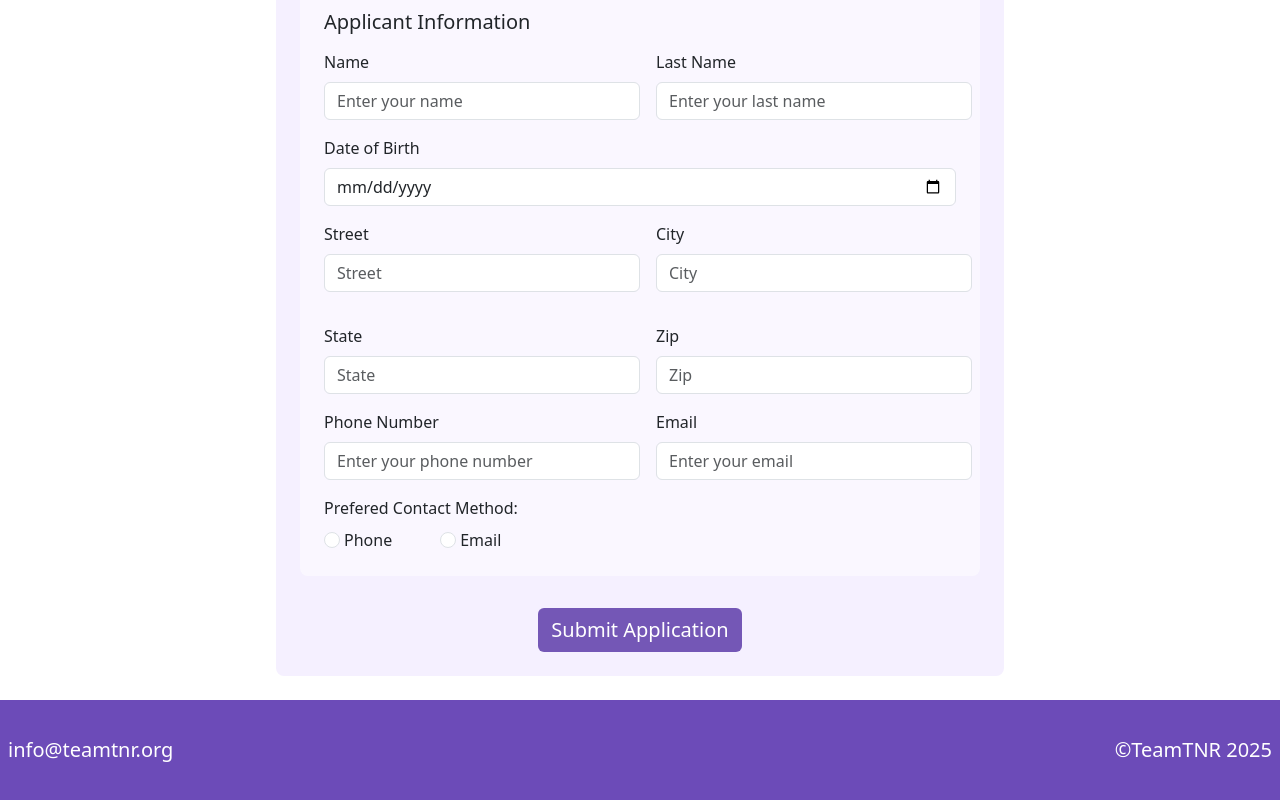
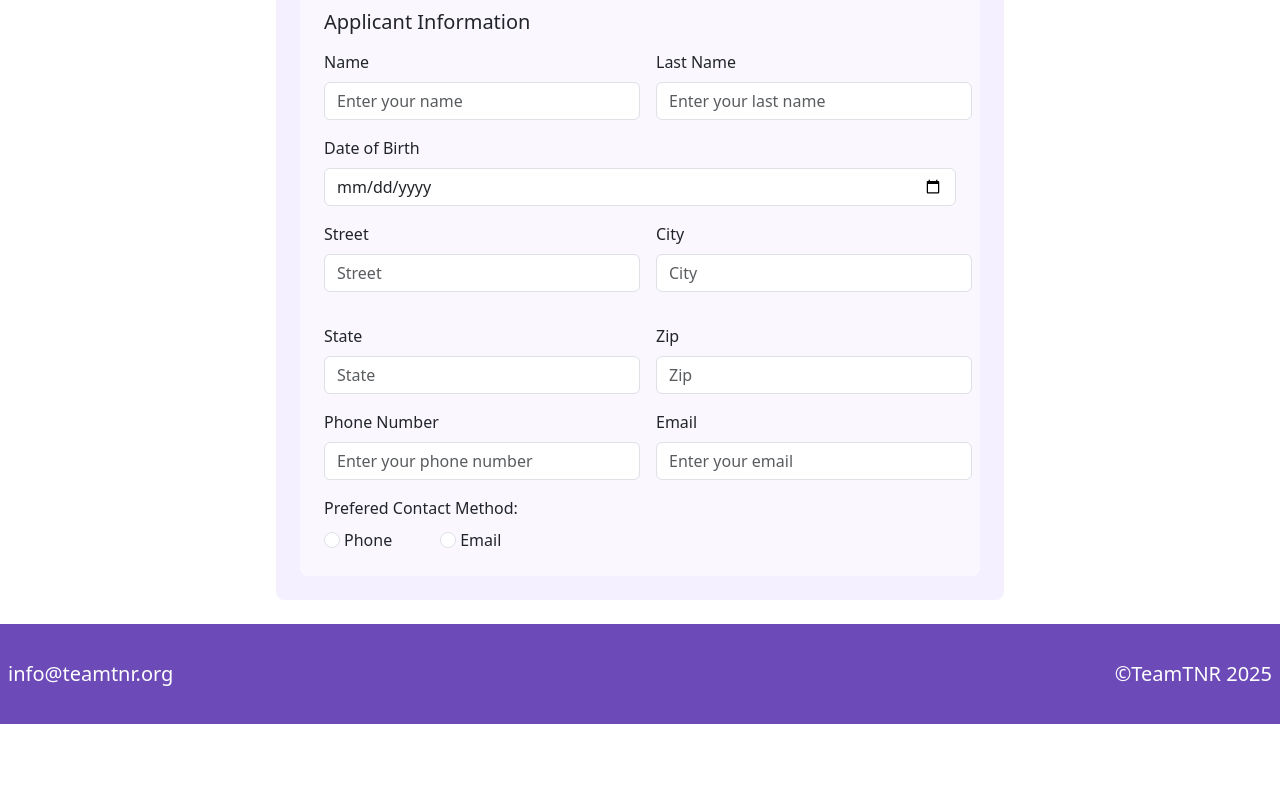
Before and after one commit to AbrahanTV/TeamTNR-Web-Application-Dashboard-, a React (Vite) app: page /application-page in a window 1280 px wide. Shown: the part 517-1317 px from the top of the page. After the commit the page ends 1241 px from the top, so only its background shows below. Built offline with nearby package versions, Linux system fonts and the light colour scheme.

Commit message:
Applicant Information Submission working

```diff
--- a/src/components/ApplicationForm.jsx
+++ b/src/components/ApplicationForm.jsx
@@ -5,9 +5,6 @@ import HouseholdInformation from "./HouseholdInformation";
 import PetHistory from "./PetHistory";
 
 const ApplicationForm = () => {
-  /* const [showAlert, setShowAlert] = useState(false);
-  const [showError, setShowError] = useState(false); */
-
   const { steps, currentStepIndex, step, isFirstStep, back, next } =
     MultiStepForm([
       <ApplicantInformation />,
@@ -15,50 +12,61 @@ const ApplicationForm = () => {
       <PetHistory />,
     ]);
 
-  const submitForm = async (e) => {
-    e.preventDefault();
+  async function handleNext() {
+    if (currentStepIndex === 0) {
+      const ok = await submitApplicantStep1();
+      if (!ok) return;
+    }
+    next();
+  }
 
-    const payload = {
-      name: document.getElementById("name").value.trim(),
-      lastName: document.getElementById("lastName").value.trim(),
-      companyName: document.getElementById("companyName").value.trim() || null,
-      email: document.getElementById("email").value.trim(),
-      message: document.getElementById("message").value.trim(),
+  async function submitApplicantStep1() {
+    const preferPhone = document.getElementById("radioPhone")?.checked;
+    const preferEmail = document.getElementById("radioEmail")?.checked;
+    const preferedMethod = preferPhone
+      ? "phone"
+      : preferEmail
+      ? "email"
+      : undefined;
+
+    const body = {
+      name: document.getElementById("name")?.value?.trim(),
+      lastName: document.getElementById("lastName")?.value?.trim(),
+      dob: document.getElementById("dob")?.value,
+      street: document.getElementById("street")?.value?.trim(),
+      city: document.getElementById("city")?.value?.trim(),
+      state: document.getElementById("state")?.value?.trim(),
+      zip: document.getElementById("zip")?.value?.trim(),
+      phoneNumber: document.getElementById("phoneNumber")?.value?.trim(),
+      email: document.getElementById("email")?.value?.trim(),
+      preferedMethod,
     };
 
-    /* const emailHtml = await render(<Welcome />); */
+    try {
+      const VITE_API_BASE = import.meta.env.VITE_API_BASE || "";
+      const response = await fetch(
+        `${VITE_API_BASE}/api/forms/applicant/validate-step-1`,
+        {
+          method: "POST",
+          headers: { "Content-Type": "application/json" },
+          body: JSON.stringify(body),
+        }
+      );
 
-    try {
-      const url = import.meta.env.VITE_API_BASE
-        ? `${import.meta.env.VITE_API_BASE}/api/application-form`
-        : "/api/application-form";
+      const json = await response.json();
 
-      console.log("posting to:", url);
-
-      const res = await fetch(url, {
-        method: "POST",
-        headers: { "Content-Type": "application/json" },
-        body: JSON.stringify({ ...payload /* emailHtml */ }),
-      });
-
-      const data = await res.json();
-      if (!res.ok || !data.ok) {
-        setShowError(true);
-        setTimeout(() => setShowError(false), 3000);
-        return;
+      if (!response.ok || json.ok === false) {
+        console.error("Validation errors:", json.errors || json);
+        return false;
       }
 
-      setShowAlert(true);
-      e.target.reset();
-      setTimeout(() => {
-        setShowAlert(false);
-        window.location.href = "/";
-      }, 3000);
-    } catch (err) {
-      setShowError(true);
-      setTimeout(() => setShowError(false), 3000, err);
+      console.log("Validation successful:", json.data || json);
+      return true;
+    } catch (error) {
+      console.error("Error submitting applicant step 1:", error);
+      return false;
     }
-  };
+  }
 
   return (
     <>
@@ -71,10 +79,7 @@ const ApplicationForm = () => {
       </style>
 
       <div className="form-cont p-4 container d-flex justify-content-center align-items-center">
-        <form
-          onSubmit={submitForm}
-          className="form form-bg-color pt-2 p-4 rounded-3 col-md-8"
-        >
+        <form className="form form-bg-color pt-2 p-4 rounded-3 col-md-8">
           <div className="form-pages page-numbers d-flex justify-content-end align-items-center pb-2">
             {currentStepIndex + 1} / {steps.length}
           </div>
@@ -91,7 +96,7 @@ const ApplicationForm = () => {
             )}
             <button
               type="button"
-              onClick={next}
+              onClick={handleNext}
               className="btn btn-sm my-btn  mb-1"
             >
               Next
@@ -100,7 +105,7 @@ const ApplicationForm = () => {
 
           {step}
 
-          <div className="btn-cont mt-3 d-flex justify-content-center align-items-center">
+          {/* <div className="btn-cont mt-3 d-flex justify-content-center align-items-center">
             <button
               className="btn btn-md text-white fs-5 mt-3"
               id="sumbitFormBtn"
@@ -108,7 +113,7 @@ const ApplicationForm = () => {
             >
               Submit Application
             </button>
-          </div>
+          </div> */}
         </form>
       </div>
     </>
--- a/src/components/PetHistory.jsx
+++ b/src/components/PetHistory.jsx
@@ -193,6 +193,15 @@ const PetHistory = () => {
             </div>
           </div>
         )}
+        <div className="btn-cont mt-3 d-flex justify-content-center align-items-center">
+          <button
+            className="btn btn-md text-white fs-5 mt-3"
+            id="sumbitFormBtn"
+            type="submit"
+          >
+            Submit Application
+          </button>
+        </div>
       </div>
     </>
   );
```
Also changed, not shown: 1 other file (tests, documents, lock files or other folders).
